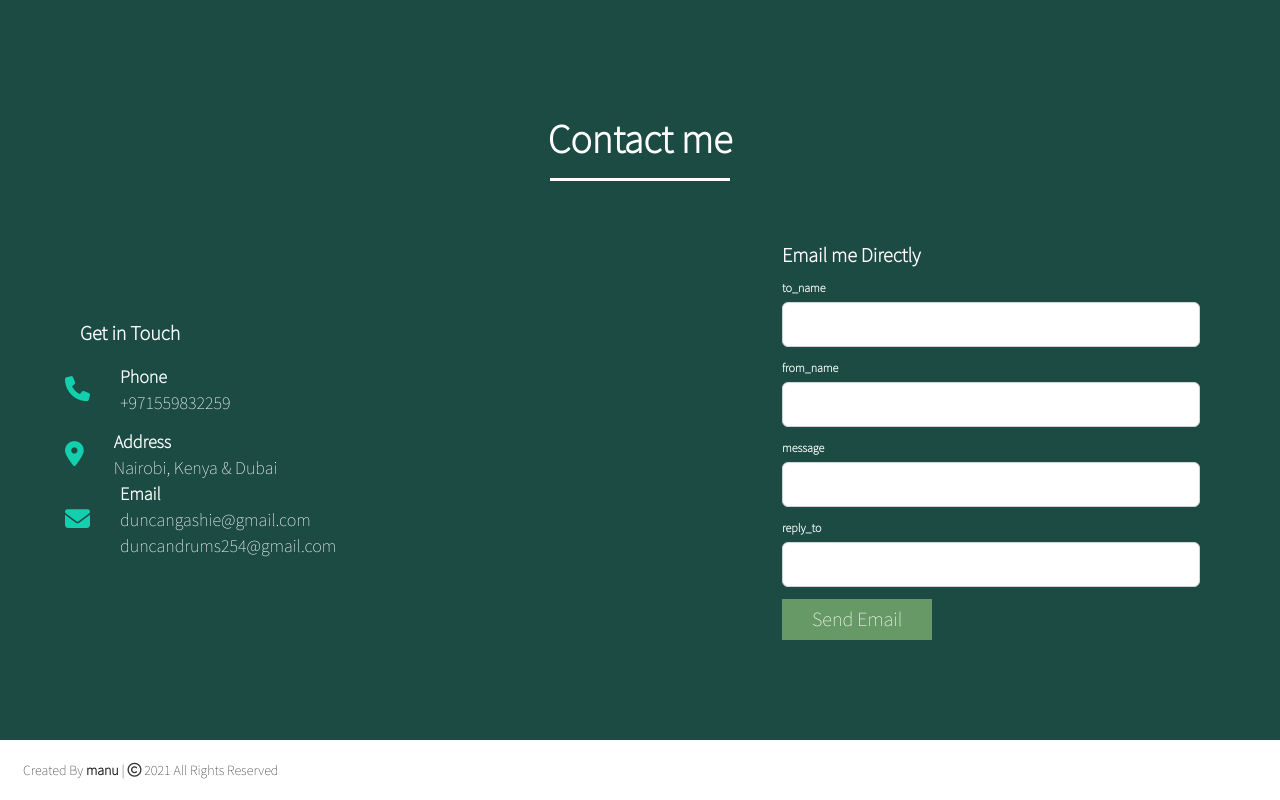
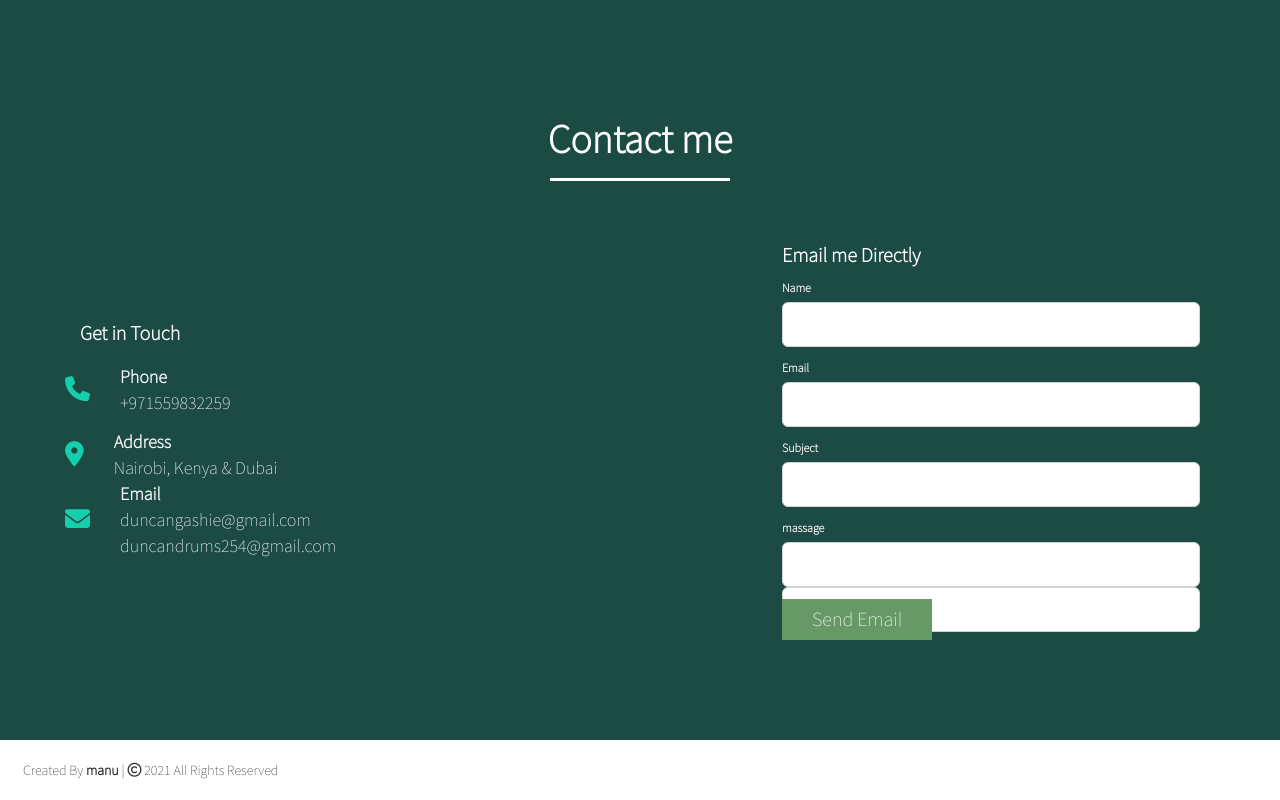
Before and after one commit to Emmanuel-otieno/Duncan, a website: page index.html in a window 1280 px wide. Shown: the part 1838-2638 px from the top of the page. Drawn offline with nearby package versions, Linux system fonts and the light colour scheme.

```diff
--- a/index.html
+++ b/index.html
@@ -153,19 +153,20 @@
                     <div class="text">Email me Directly</div>
                     <form id="form">
                         <div class="field">
-                          <label for="to_name" style="color:white;">to_name</label>
+                          <label for="to_name" style="color:white;">Name</label>
                           <input type="text" name="to_name" id="to_name" required>
                         </div><br>
                         <div class="field">
-                          <label for="from_name" style="color:white;">from_name</label>
+                          <label for="from_name" style="color:white;">Email</label>
                           <input type="text" name="from_name" id="from_name" required>
                         </div><br>
                         <div class="field">
-                          <label for="message" style="color:white;">message</label>
-                          <input type="text" name="message" id="message" required>
+                          <label for="message" style="color:white;">Subject</label>
+                          <input type="text" name="reply_to" id="reply_to" required>
                         </div><br>
                         <div class="field">
-                          <label for="reply_to" style="color:white;">reply_to</label>
+                          <label for="reply_to" style="color:white;">massage</label>
+                          <input type="text" name="message" id="message" required>
                           <input type="text" name="reply_to" id="reply_to" required>
                         </div><br>
 
```
